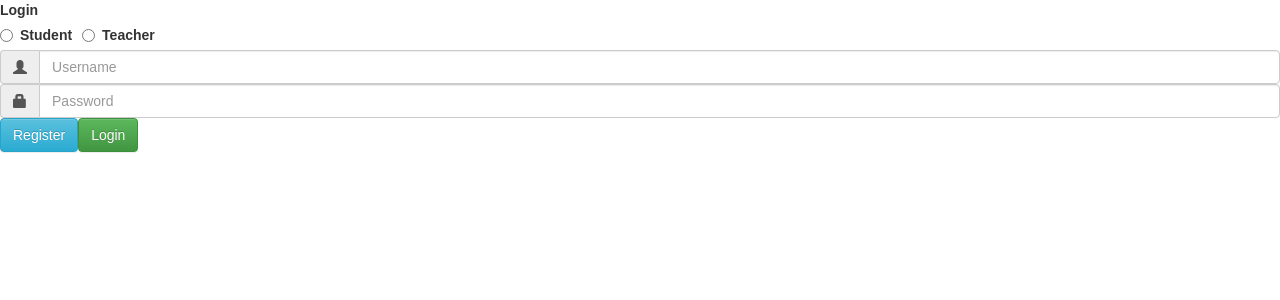
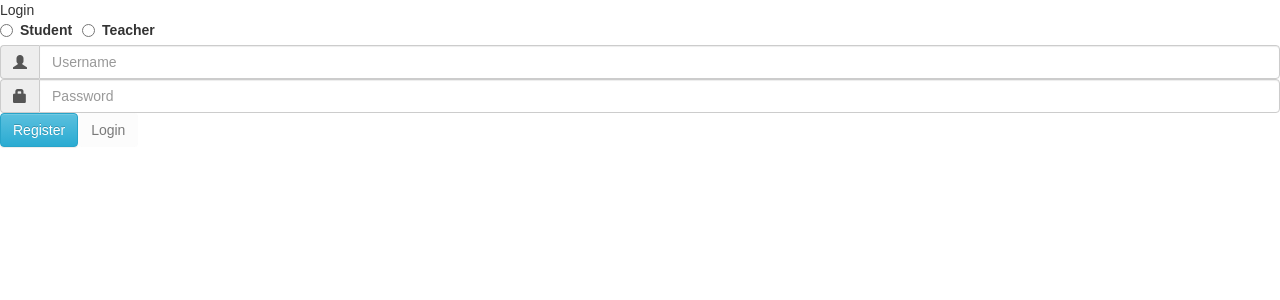
Before and after one commit to SaBuZa/RegistrarSystem-Front, a React (Create React App) app: page / in a window 1280 px wide. Shown: the top 300 px of the page. Built offline with nearby package versions, Linux system fonts and the light colour scheme.

Commit message:
Added Radio Choices for logging in

```diff
--- a/src/App.js
+++ b/src/App.js
@@ -5,6 +5,7 @@ import './App.css';
 import Login from './Login';
 import Register from  './Register';
 import StudentMenu from './StudentMenu';
+import TeacherMenu from './TeacherMenu';
 
 class App extends Component {
   state = {
@@ -21,7 +22,7 @@ class App extends Component {
   render() {
     if (this.state.page === 'Login'){
       return (
-        <Login changeState={this.changeState} />
+        <Login changeState={this.changeState} loginType={this.state}/>
       );
     }else if (this.state.page === 'Register'){
       return (
@@ -31,6 +32,10 @@ class App extends Component {
       return (
         <StudentMenu />
       );
+    }else if (this.state.page === 'TeacherMenu'){
+      return (
+        <TeacherMenu />
+      );
     }
   }
 }
--- a/src/Login/LoginButton.js
+++ b/src/Login/LoginButton.js
@@ -3,12 +3,26 @@ import React, { Component } from 'react';
 class LoginButton extends Component {
 
     render() {
-        return (
-            <button className="btn btn-success" onClick = {() => this.props.onLoginClick({ page:'StudentMenu'})}>
-            Login
-            </button>
-        );
+       if (this.props.selectedType === "StudentChosen"){
+            return (
+                <button className="btn btn-success" onClick = {() => this.props.onLoginClick({ page:'StudentMenu'})}>
+                Login
+                </button>
+            );
+        }else if (this.props.selectedType === "TeacherChosen"){
+            return (
+                <button className="btn btn-success" onClick = {() => this.props.onLoginClick({ page:'TeacherMenu'})}>
+                Login
+                </button>
+            );
+        }else{
+            return (
+                <button className="btn" disabled={!this.props.selected!==null}>
+                Login
+                </button>
 
+            );
+        }
     }
 
 
--- /dev/null
+++ b/src/Login/LoginTypeRadio/index.js
@@ -0,0 +1,34 @@
+import React, { Component } from 'react';
+
+export default class LoginTypeRadio extends Component {
+
+    state = {
+        selectedType : "None"
+    };
+
+    handleTypeChange = (e) => {
+        var tmp = e.target.value;
+        this.setState((prevState,props) => ({
+          selectedType : tmp
+        }));
+        this.props.onTypeChange({selectedType:tmp});
+    }
+
+    render(){
+        //console.log(this.state.selectedType);
+        //this.props.loginType = this.state.selectedType;
+        //console.log(this.loginType);
+
+        return (
+            <div>
+                <div className="radio-inline">
+                <label><input type="radio" name="typeRadio" value="StudentChosen" onChange={this.handleTypeChange} />Student</label>
+                </div>
+                <div className="radio-inline">
+                <label><input type="radio" name="typeRadio" value="TeacherChosen" onChange={this.handleTypeChange} />Teacher</label>
+                </div>
+            </div>
+
+        );
+    }
+}
--- a/src/Login/RegisterButton.js
+++ b/src/Login/RegisterButton.js
@@ -3,7 +3,7 @@ import React, { Component } from 'react';
 class RegisterButton extends Component {
 
     render() {
-        console.log(this);
+      //console.log(this);
       return (
         <button type="button" className="btn btn-info" onClick={() => this.props.onRegisterClick({ page: 'Register' })}>
         Register
--- a/src/Login/index.js
+++ b/src/Login/index.js
@@ -1,32 +1,39 @@
 import React, { Component } from 'react';
 import RegisterButton from './RegisterButton';
 import LoginButton from './LoginButton';
+import LoginTypeRadio from  './LoginTypeRadio';
 
 class Login extends Component {
+
+  state = {
+    selectedType : "None"
+  }
+
+  onLoginTypeChange = (props) => {
+    this.setState({selectedType : props.selectedType})
+    //console.log(props.selectedType);
+  }
+
   render() {
+    //console.log(this.state.selectedType);
     return (
       <div>
 
         <form>
-          <div><label for="usr">Login</label></div>
-          <div className="radio-inline">
-          <label><input type="radio" name="optradio" />Student</label>
-          </div>
-          <div className="radio-inline">
-            <label><input type="radio" name="optradio" />Teacher</label>
-          </div>
+          <div>Login</div>
+          <LoginTypeRadio onTypeChange={this.onLoginTypeChange} />
 
           <div className="input-group">
-          <span class="input-group-addon"><i class="glyphicon glyphicon-user"></i></span>
-          <input id="username" type="text" class="form-control" name="Username" placeholder="Username"></input>
+          <span className="input-group-addon"><i className="glyphicon glyphicon-user"></i></span>
+          <input id="username" type="text" className="form-control" name="Username" placeholder="Username"></input>
           </div>
-          <div class="input-group">
-          <span class="input-group-addon"><i class="glyphicon glyphicon-lock"></i></span>
-          <input id="password" type="password" class="form-control" name="password" placeholder="Password"></input>
+          <div className="input-group">
+          <span className="input-group-addon"><i className="glyphicon glyphicon-lock"></i></span>
+          <input id="password" type="password" className="form-control" name="password" placeholder="Password"></input>
           </div>
           <div>
           <RegisterButton onRegisterClick={this.props.changeState} />
-          <LoginButton onLoginClick={this.props.changeState} />
+          <LoginButton onLoginClick={this.props.changeState} selectedType={this.state.selectedType}/>
           </div>
         </form>
       </div>
--- /dev/null
+++ b/src/TeacherMenu/index.js
@@ -0,0 +1,23 @@
+import React, { Component } from 'react';
+
+export default class TeacherMenu extends Component {
+
+    state = {
+        page : "Default"
+    };
+
+    changeState = (props) => {
+        this.setState({
+            page: props.page
+        });
+    }
+
+    render() {
+        return (
+            <div>
+            "Teacher Menu"
+            </div>
+        );
+
+  }
+}
```
Also changed, not shown: src/StudentMenu/index.js (line endings or trailing spaces), 1 other file (tests, documents, lock files or other folders).
